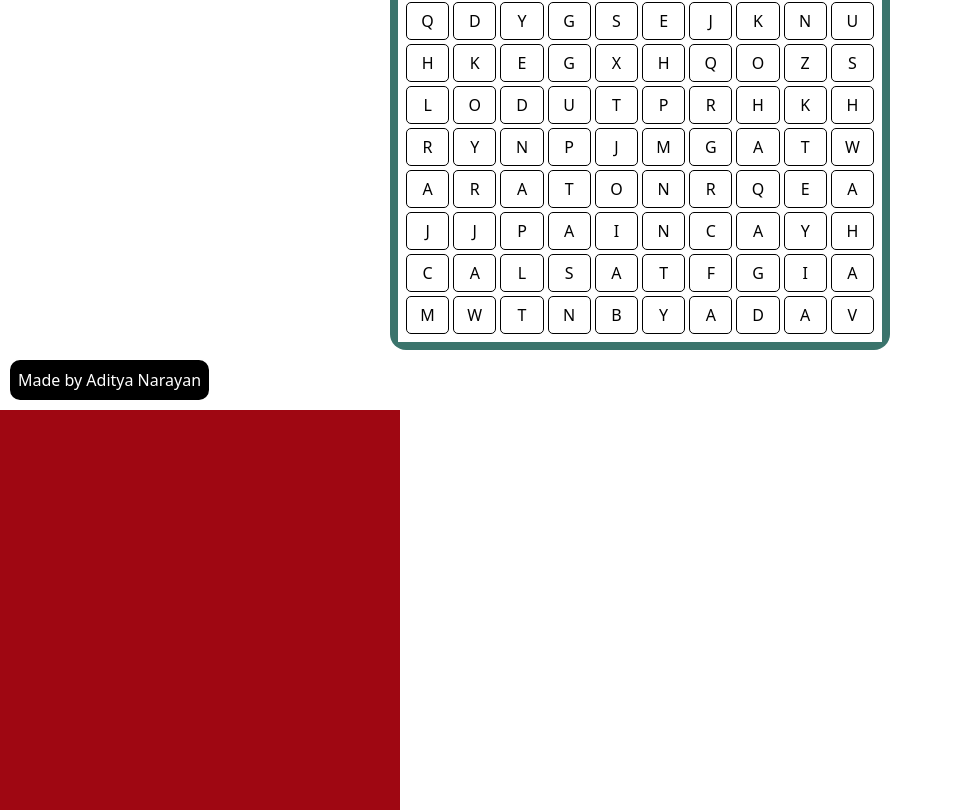
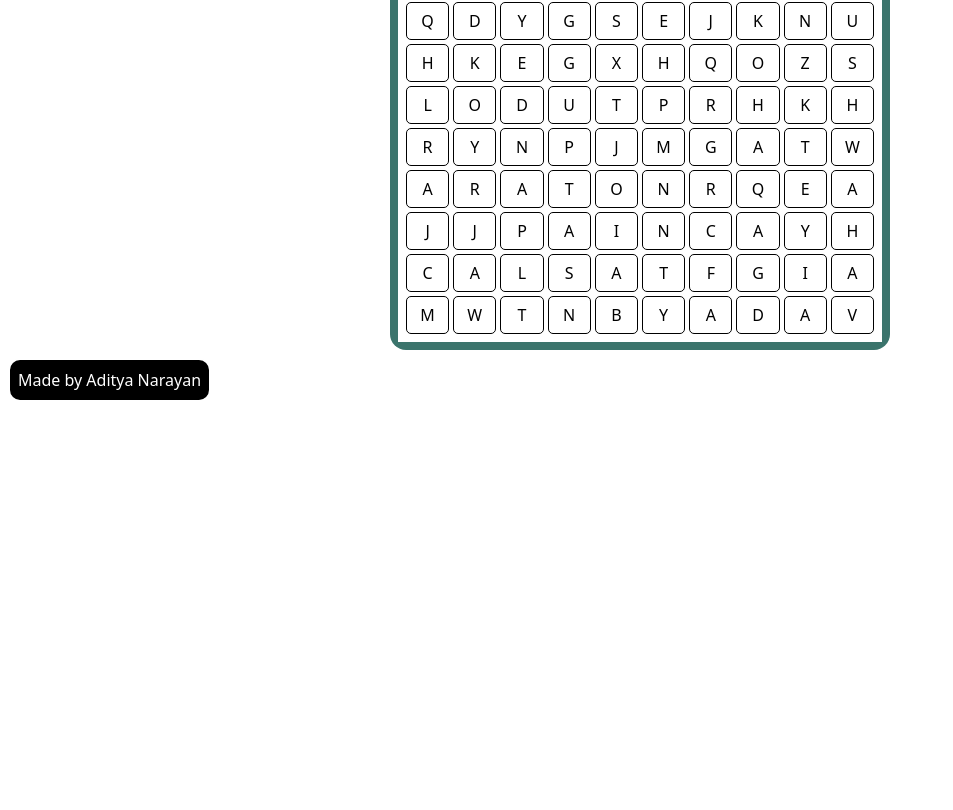
Before and after one commit to The-Wee-Lad/WordSearch-Game, a React (Vite) app: page / in a window 1280 px wide. Shown: the part 380-1190 px from the top of the page, without its empty margins (0-953 px from the left). After the commit the page ends 800 px from the top, so only its background shows below. Built offline with nearby package versions, Linux system fonts and the light colour scheme.

Commit message:
final Touches for touch screen

```diff
--- a/src/App.jsx
+++ b/src/App.jsx
@@ -31,7 +31,6 @@ let content = {info : {theme:"Surname", author:"Aditya Narayan", createdAt:"test
 
       <Wordsearch content = {content}/>
       <a href="https://github.com/The-Wee-Lad"><div className='m-2 bg-black text-white border-2 rounded-xl w-fit p-2'>Made by Aditya Narayan</div></a>
-      <div className='h-100 w-100 bg-red-800'></div>
     </>
   )
 }
```
